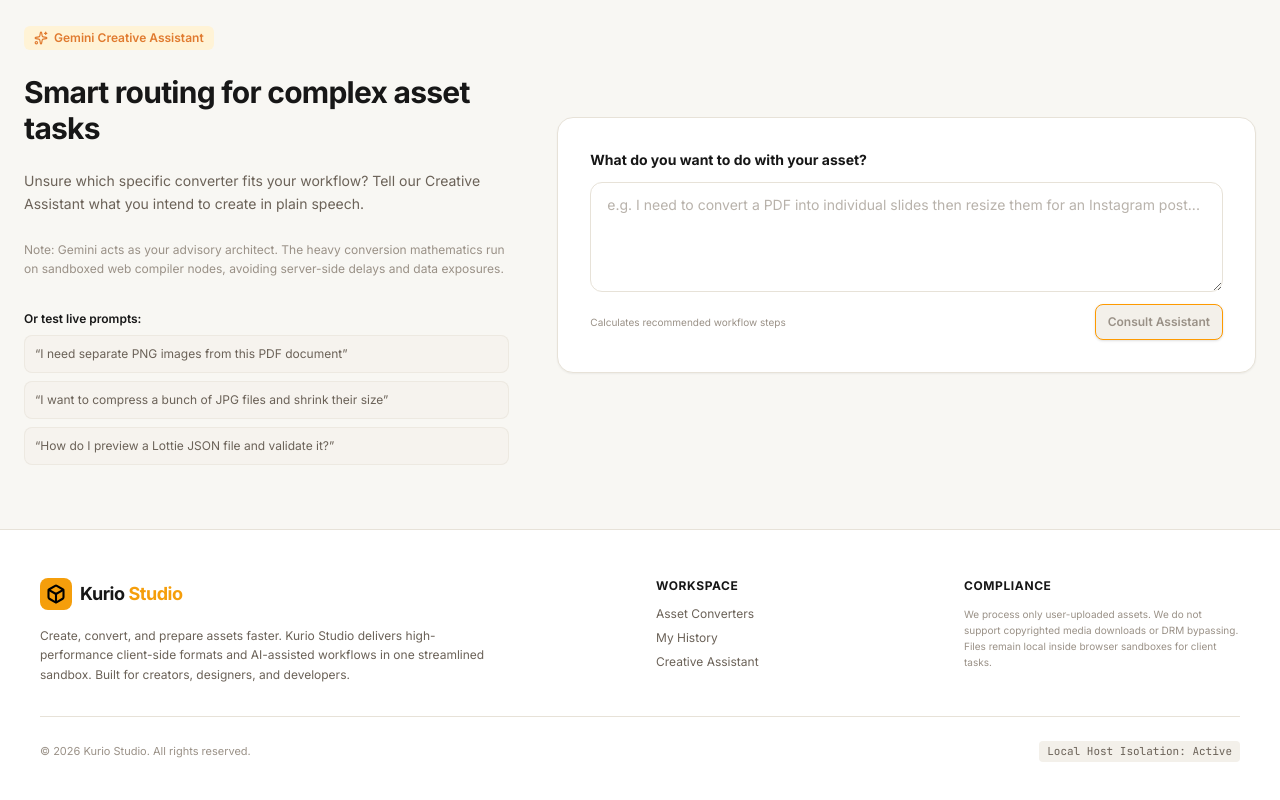
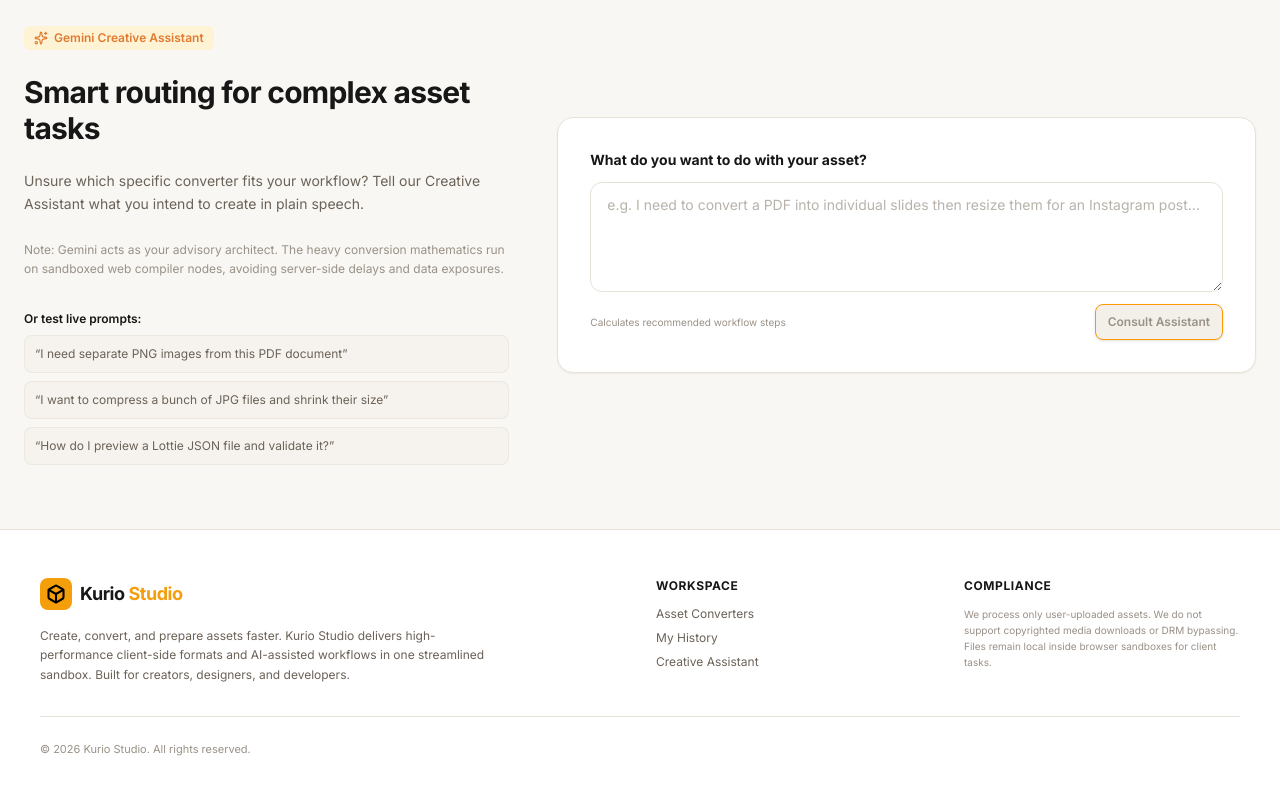
Before and after one commit to KurioSannn/KurioStudio, a React (Vite) app: page / in a window 1280 px wide. Shown: the part 3760-4560 px from the top of the page. Built offline with nearby package versions, Linux system fonts and the light colour scheme.

Commit message:
benerin ui footer

```diff
--- a/package.json
+++ b/package.json
@@ -32,6 +32,8 @@
     "@types/express": "^4.17.21",
     "@types/jszip": "^3.4.0",
     "@types/node": "^22.14.0",
+    "@types/react": "^19.2.16",
+    "@types/react-dom": "^19.2.3",
     "autoprefixer": "^10.4.21",
     "esbuild": "^0.25.0",
     "tailwindcss": "^4.1.14",
--- a/src/App.tsx
+++ b/src/App.tsx
@@ -34,7 +34,7 @@
             <HeroSection />
 
             {/* Quick action drop zones panel */}
-            <div className="bg-[#FAFAF7] border-b border-brand-border py-4.5">
+            <div className="bg-brand-secondary border-b border-brand-border py-4.5">
               <QuickDropZone />
             </div>
 
--- a/src/components/layout/footer.tsx
+++ b/src/components/layout/footer.tsx
@@ -65,7 +65,6 @@
 
         <div className="mt-8 pt-6 border-t border-[#E7E2D8] flex flex-col sm:flex-row justify-between items-center gap-4 text-[11px] text-[#9A9187]">
           <span>&copy; {new Date().getFullYear()} Kurio Studio. All rights reserved.</span>
-          <span className="font-mono text-[#6B6258] bg-[#F3F0EA] px-2 py-0.5 rounded">Local Host Isolation: Active</span>
         </div>
       </div>
     </footer>
```
Also changed, not shown: 1 other file (tests, documents, lock files or other folders).
